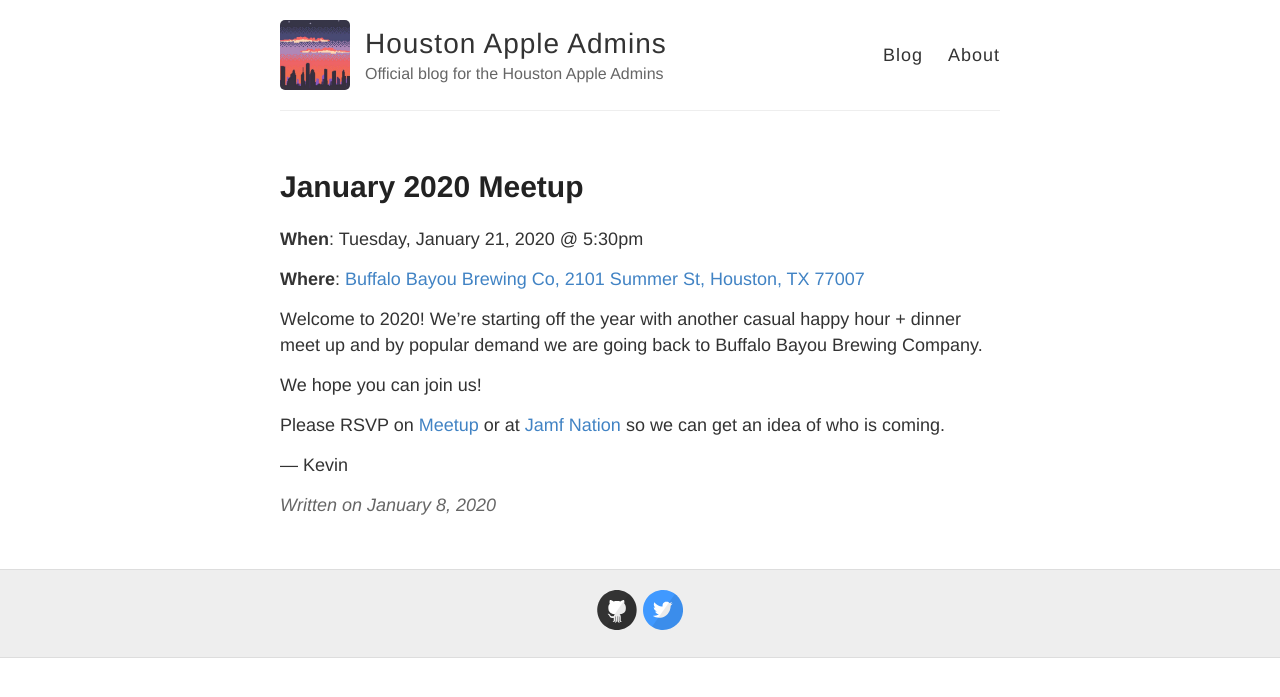
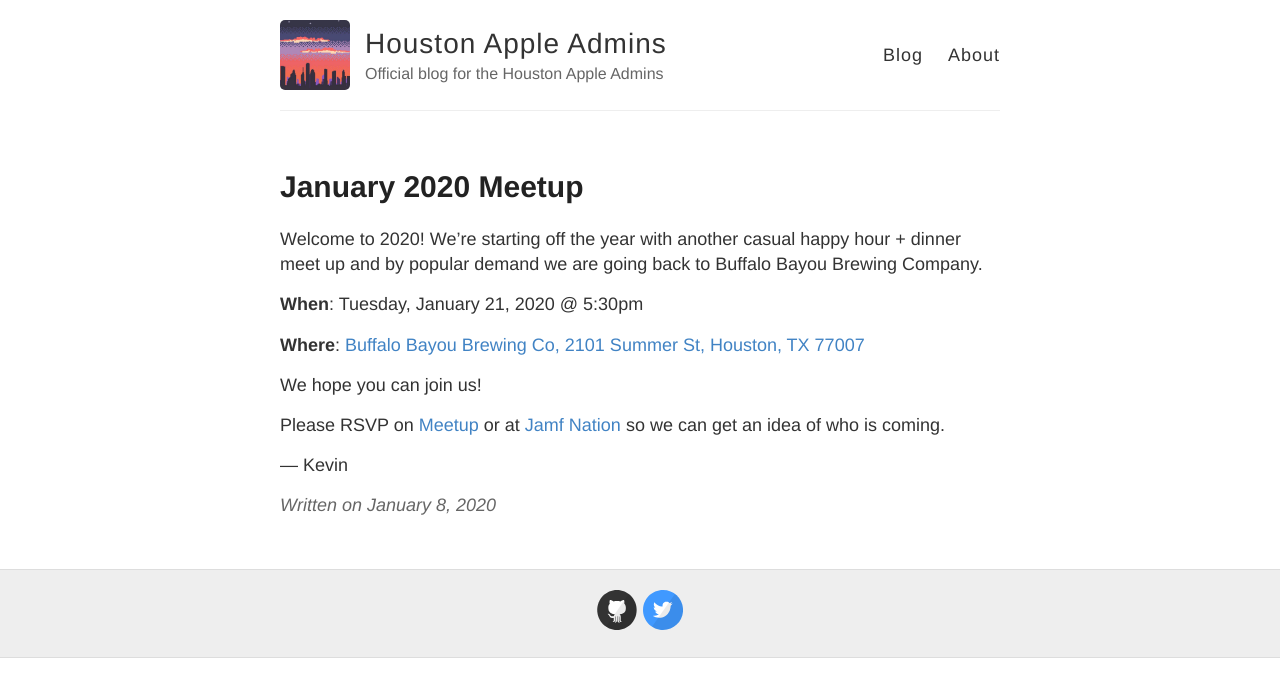
Before and after one commit to houstonappleadmins/houstonappleadmins.github.io, a Jekyll site: the page built from _posts/2020-01-08-Jan2020-Meetup.md, in a window 1280 px wide. Shown: the top 697 px of the page. Built offline with Jekyll 4.4.1, drawn with Linux system fonts in a browser that asks for light colours; our own code applies the rules of GitHub Pages for plain Markdown files.

```diff
--- a/_posts/2020-01-08-Jan2020-Meetup.md
+++ b/_posts/2020-01-08-Jan2020-Meetup.md
@@ -2,11 +2,11 @@
 title: "January 2020 Meetup"
 date: 2020-01-08T18:00:00-05:00
 ---
+Welcome to 2020! We're starting off the year with another casual happy hour + dinner meet up and by popular demand we are going back to Buffalo Bayou Brewing Company.
+
 **When**: Tuesday, January 21, 2020 @ 5:30pm
 
 **Where**: [Buffalo Bayou Brewing Co, 2101 Summer St, Houston, TX 77007](https://g.page/BuffBrew?share)
-
-Welcome to 2020! We're starting off the year with another casual happy hour + dinner meet up and by popular demand we are going back to Buffalo Bayou Brewing Company.
 
 We hope you can join us!
 
```
